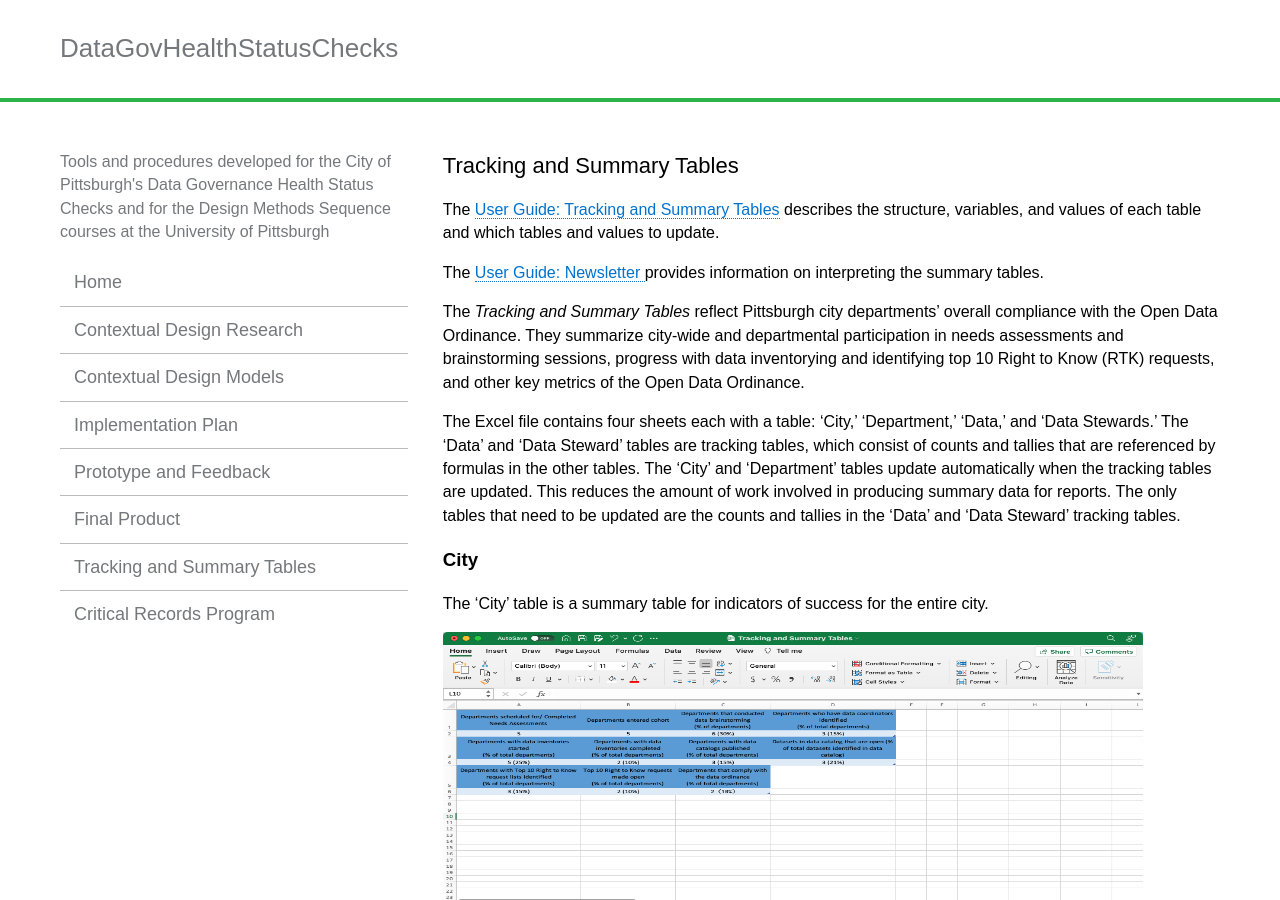
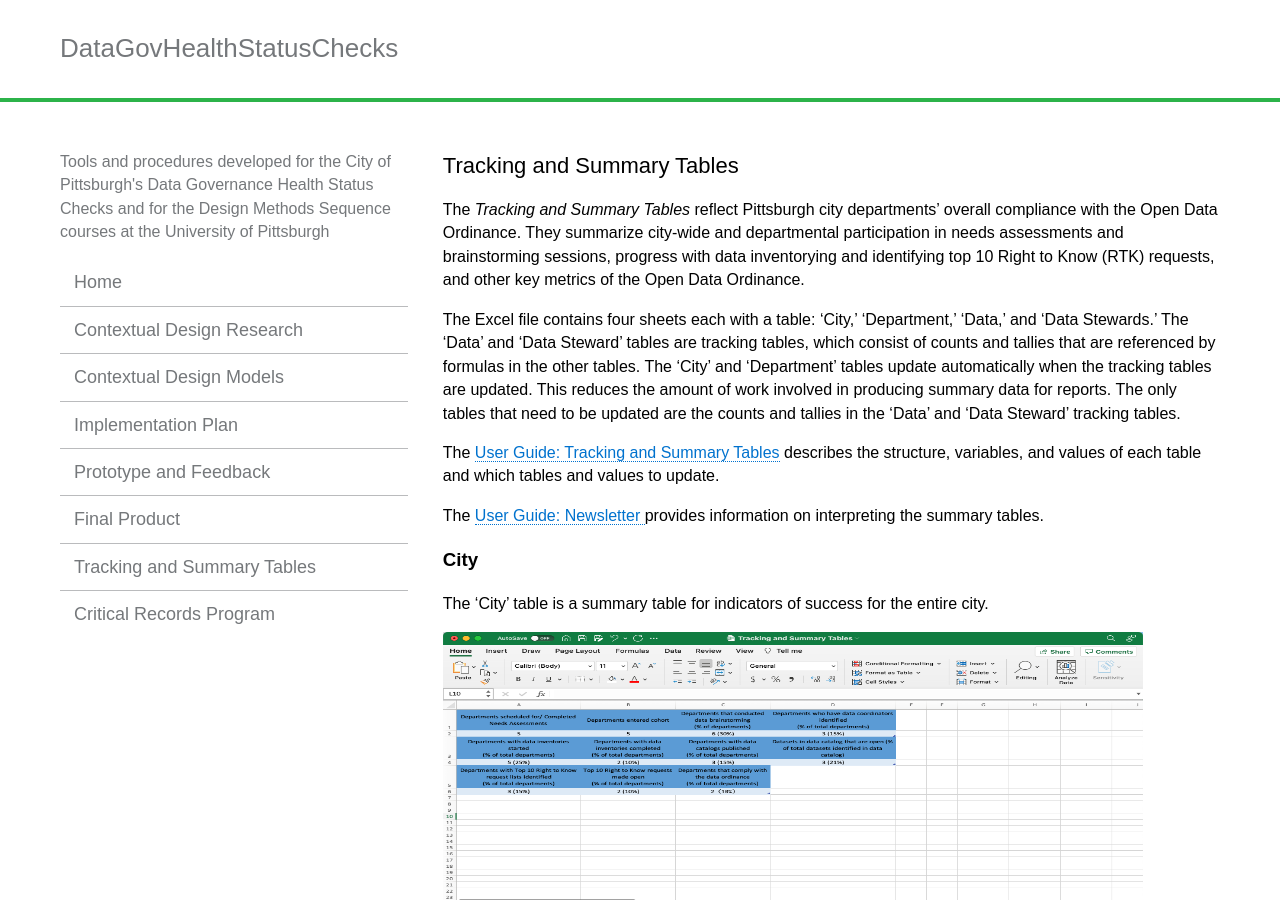
Before and after one commit to lisaover/DataGovHealthStatusChecks, a Jekyll site: the page built from _pages/tracking_and_summary_tables.md, in a window 1280 px wide and 900 px high. Built offline with Jekyll 4.4.1, drawn with Linux system fonts in a browser that asks for light colours.

Commit message:
Update text

```diff
--- a/_pages/tracking_and_summary_tables.md
+++ b/_pages/tracking_and_summary_tables.md
@@ -3,13 +3,13 @@ layout: page
 title:  "Tracking and Summary Tables"
 ---
 
+The _Tracking and Summary Tables_ reflect Pittsburgh city departments&rsquo; overall compliance with the Open Data Ordinance. They summarize city-wide and departmental participation in needs assessments and brainstorming sessions, progress with data inventorying and identifying top 10 Right to Know (RTK) requests, and other key metrics of the Open Data Ordinance.
+
+The Excel file contains four sheets each with a table: &lsquo;City,&rsquo; &lsquo;Department,&rsquo; &lsquo;Data,&rsquo; and &lsquo;Data Stewards.&rsquo; The &lsquo;Data&rsquo; and &lsquo;Data Steward&rsquo; tables are tracking tables, which consist of counts and tallies that are referenced by formulas in the other tables. The &lsquo;City&rsquo; and &lsquo;Department&rsquo; tables update automatically when the tracking tables are updated. This reduces the amount of work involved in producing summary data for reports. The only tables that need to be updated are the counts and tallies in the &lsquo;Data&rsquo; and &lsquo;Data Steward&rsquo; tracking tables.
+
 The <a href="https://lisaover.github.io/DataGovHealthStatusChecks/Documents/User_Guide_Tracking_and_Summary_Tables.pdf" target="_blank">User Guide: Tracking and Summary Tables</a> describes the structure, variables, and values of each table and which tables and values to update.
 
 The <a href="https://lisaover.github.io/DataGovHealthStatusChecks/Documents/User_Guide_Newsletter.pdf" target="_blank">User Guide: Newsletter </a> provides information on interpreting the summary tables.
-
-The _Tracking and Summary Tables_ reflect Pittsburgh city departments&rsquo; overall compliance with the Open Data Ordinance. They summarize city-wide and departmental participation in needs assessments and brainstorming sessions, progress with data inventorying and identifying top 10 Right to Know (RTK) requests, and other key metrics of the Open Data Ordinance.
-
-The Excel file contains four sheets each with a table: &lsquo;City,&rsquo; &lsquo;Department,&rsquo; &lsquo;Data,&rsquo; and &lsquo;Data Stewards.&rsquo; The &lsquo;Data&rsquo; and &lsquo;Data Steward&rsquo; tables are tracking tables, which consist of counts and tallies that are referenced by formulas in the other tables. The &lsquo;City&rsquo; and &lsquo;Department&rsquo; tables update automatically when the tracking tables are updated. This reduces the amount of work involved in producing summary data for reports. The only tables that need to be updated are the counts and tallies in the &lsquo;Data&rsquo; and &lsquo;Data Steward&rsquo; tracking tables.
 
 ### City
 
```
